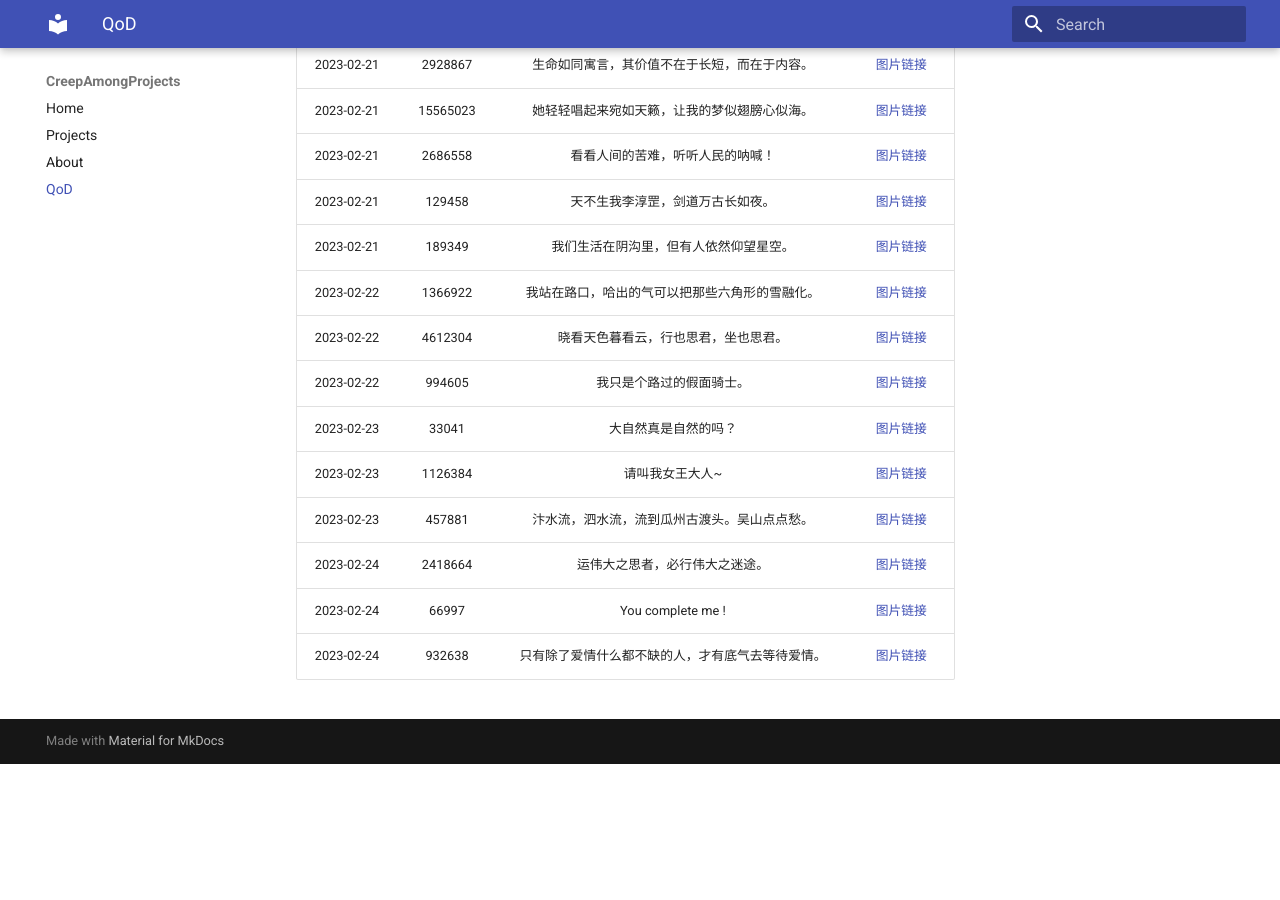
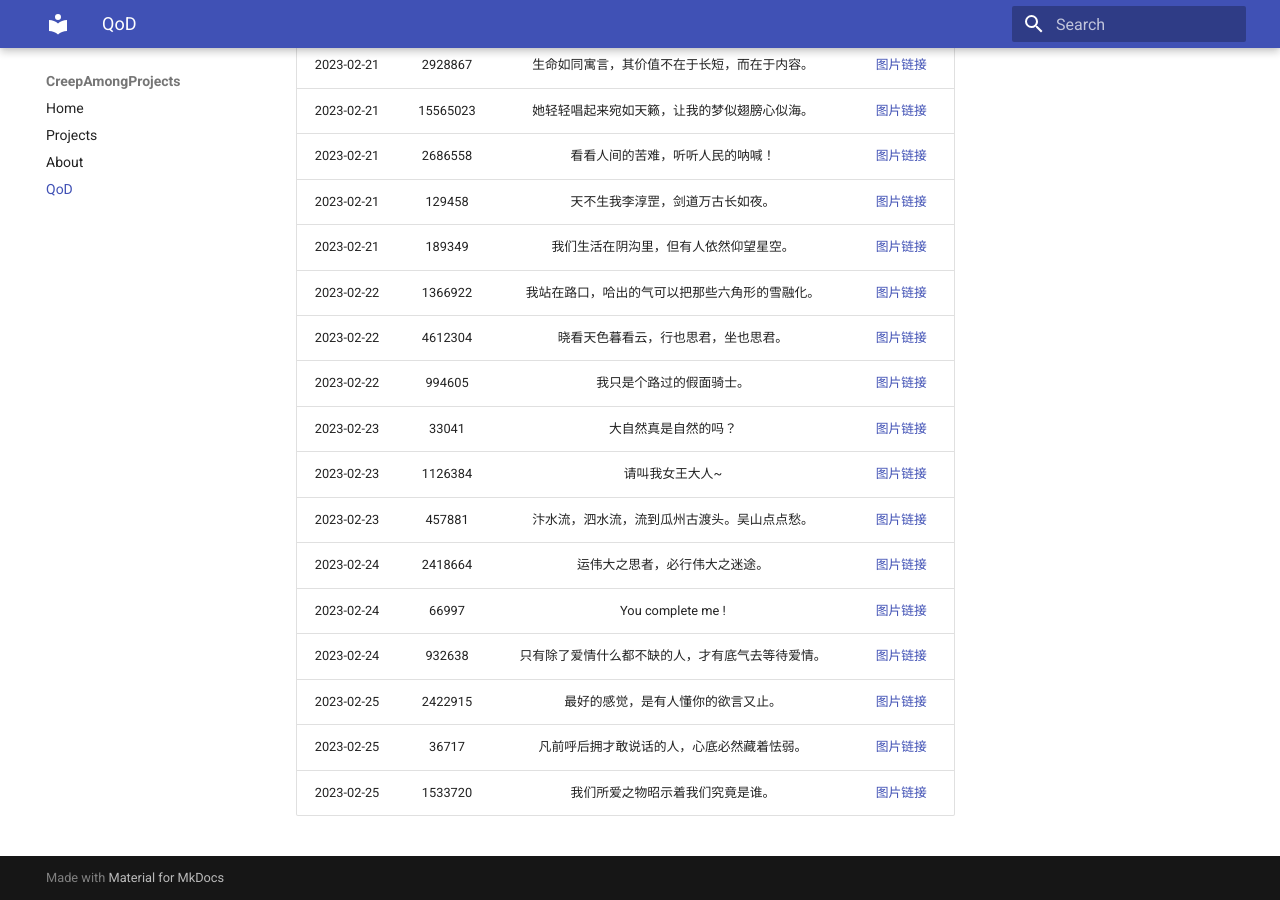
Before and after one commit to Creep-Among-Projects/CAP-Pages, an MkDocs documentation site: the page built from docs/qod.md, in a window 1280 px wide and 900 px high, scrolled down 2220 px. Built offline with MkDocs 1.6.1 and Material for MkDocs 9.7.7, drawn with Linux system fonts in a browser that asks for light colours; comment, search, counter and statistics services are not loaded; before the commit the page ends 2984 px from its top, so only the background shows below that.

Commit message:
QoD Generator: 2023-02-25 20:34:02 UTC+00:00

```diff
--- a/docs/qod.md
+++ b/docs/qod.md
@@ -82,3 +82,6 @@ Theoretically three daily quotes will be automatically updated here each day.
 |2023-02-24|2418664|运伟大之思者，必行伟大之迷途。|[图片链接](./qods/2418664.jpg)|
 |2023-02-24|66997|You complete me !|[图片链接](./qods/66997.jpg)|
 |2023-02-24|932638|只有除了爱情什么都不缺的人，才有底气去等待爱情。|[图片链接](./qods/932638.jpg)|
+|2023-02-25|2422915|最好的感觉，是有人懂你的欲言又止。|[图片链接](./qods/2422915.jpg)|
+|2023-02-25|36717|凡前呼后拥才敢说话的人，心底必然藏着怯弱。|[图片链接](./qods/36717.jpg)|
+|2023-02-25|1533720|我们所爱之物昭示着我们究竟是谁。|[图片链接](./qods/1533720.jpg)|
```
Also changed, not shown: docs/qods/1533720.jpg (added), docs/qods/2422915.jpg (added), docs/qods/36717.jpg (added), 1 other file.
